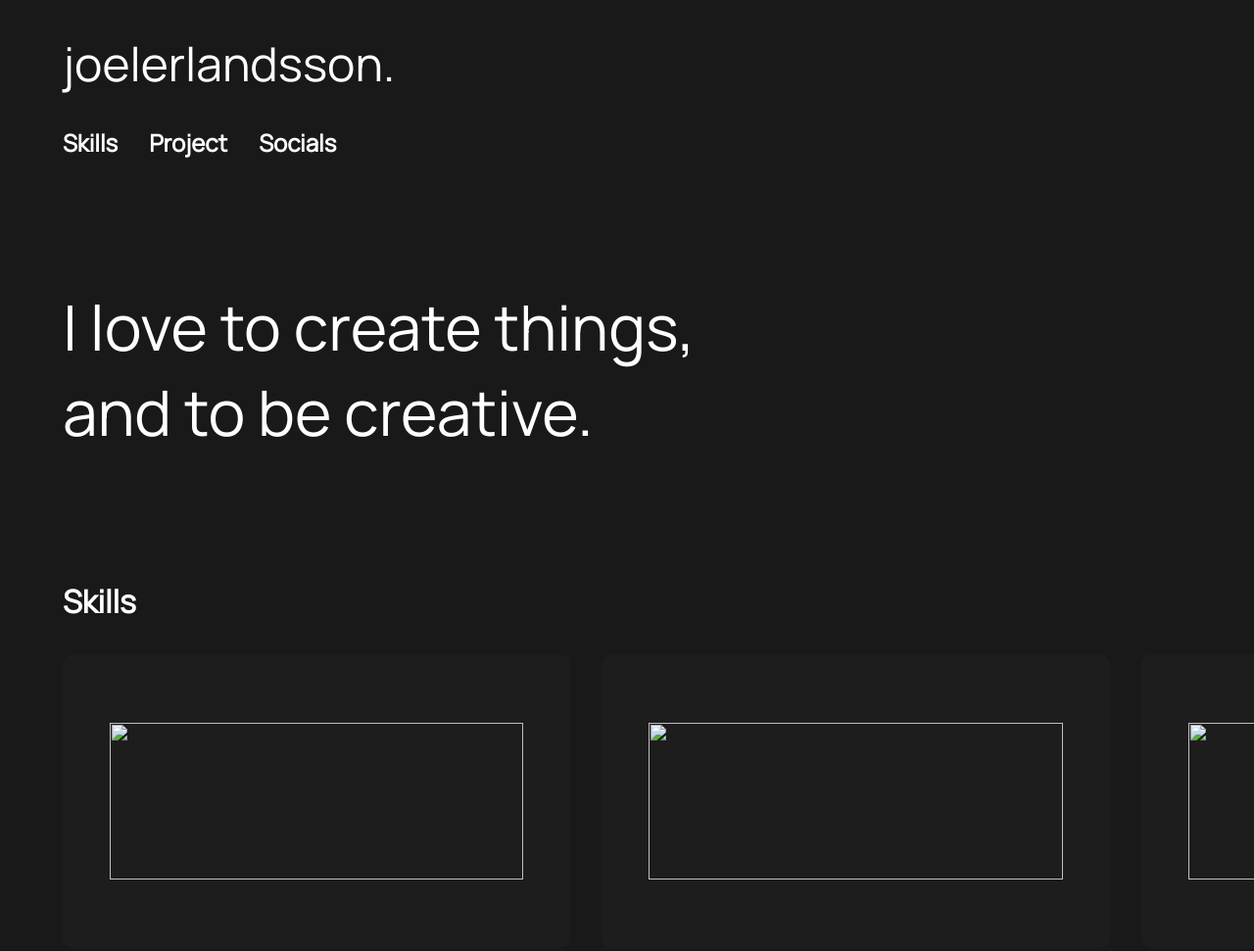
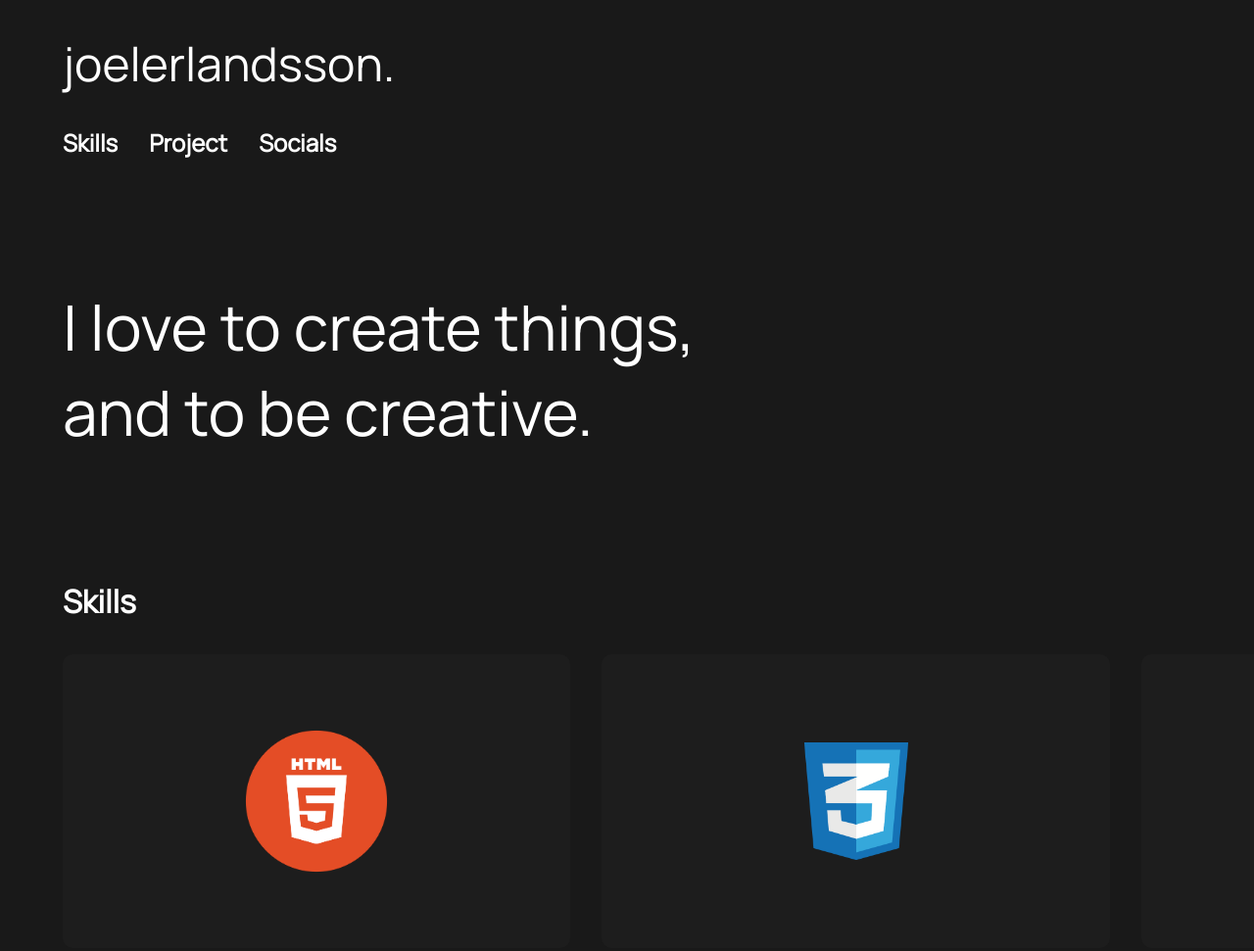
Before and after one commit to jolley34/My-First-Portfolio, a plain HTML site: page skills.html in a window 1280 px wide. Shown: the whole page at 98% size. Drawn offline with Linux system fonts and the light colour scheme; files whose address does not match are found by name.

Commit message:
fix links

```diff
--- a/skills.html
+++ b/skills.html
@@ -48,13 +48,13 @@
           <div class="grid-heading">Skills</div>
           <div class="grid-container">
             <div class="grid-card">
-              <img src="/docs/images/Html 5 Logo.png" />
+              <img src="./images/Html 5 Logo.png" />
             </div>
             <div class="grid-card">
-              <img src="/docs/images/Css Logo.png" />
+              <img src="./images/Css Logo.png" />
             </div>
             <div class="grid-card">
-              <img src="/docs/images/Python Logo.png" />
+              <img src="./images/Python Logo.png" />
             </div>
             <div class="grid-card">
               <img src="/docs/images/Photoshop Logo.png" />
```
